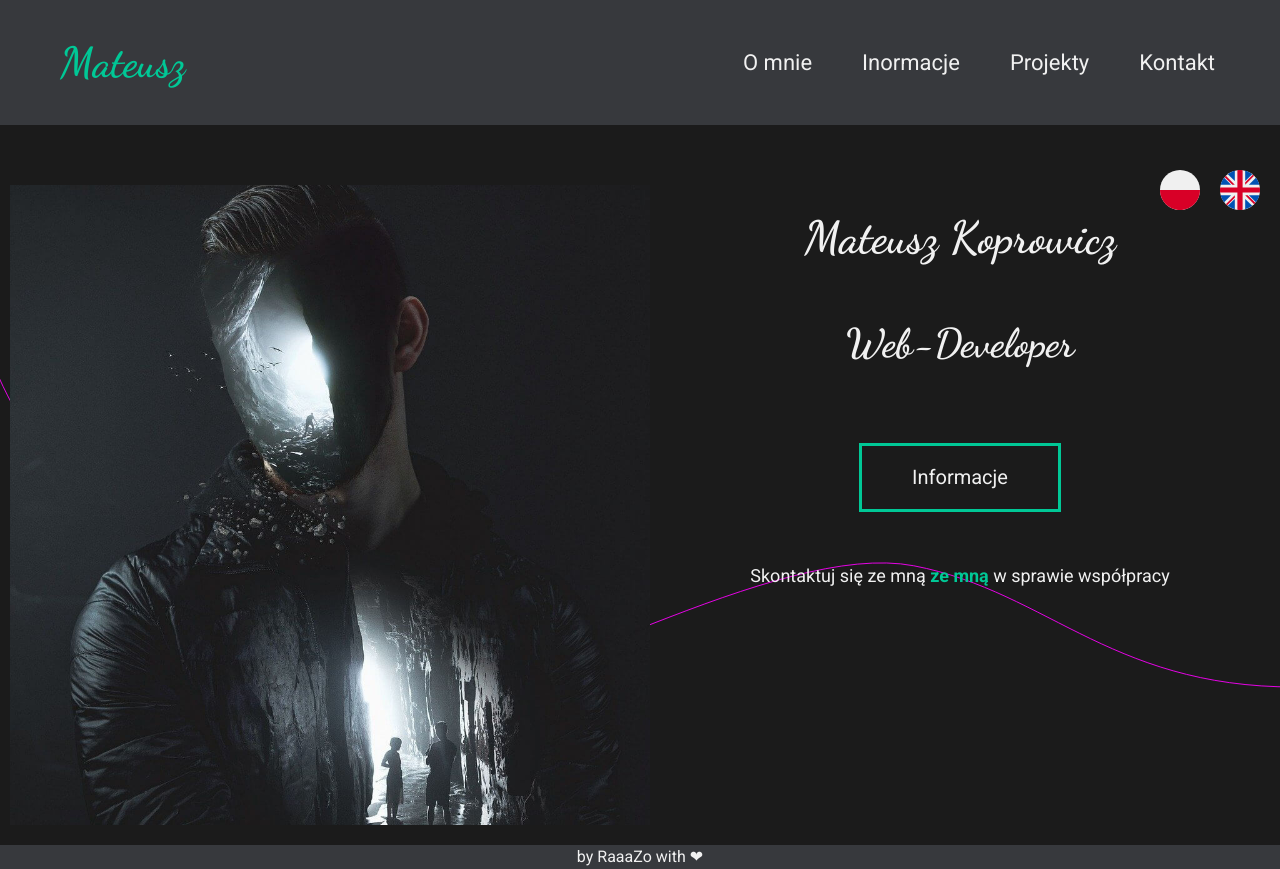
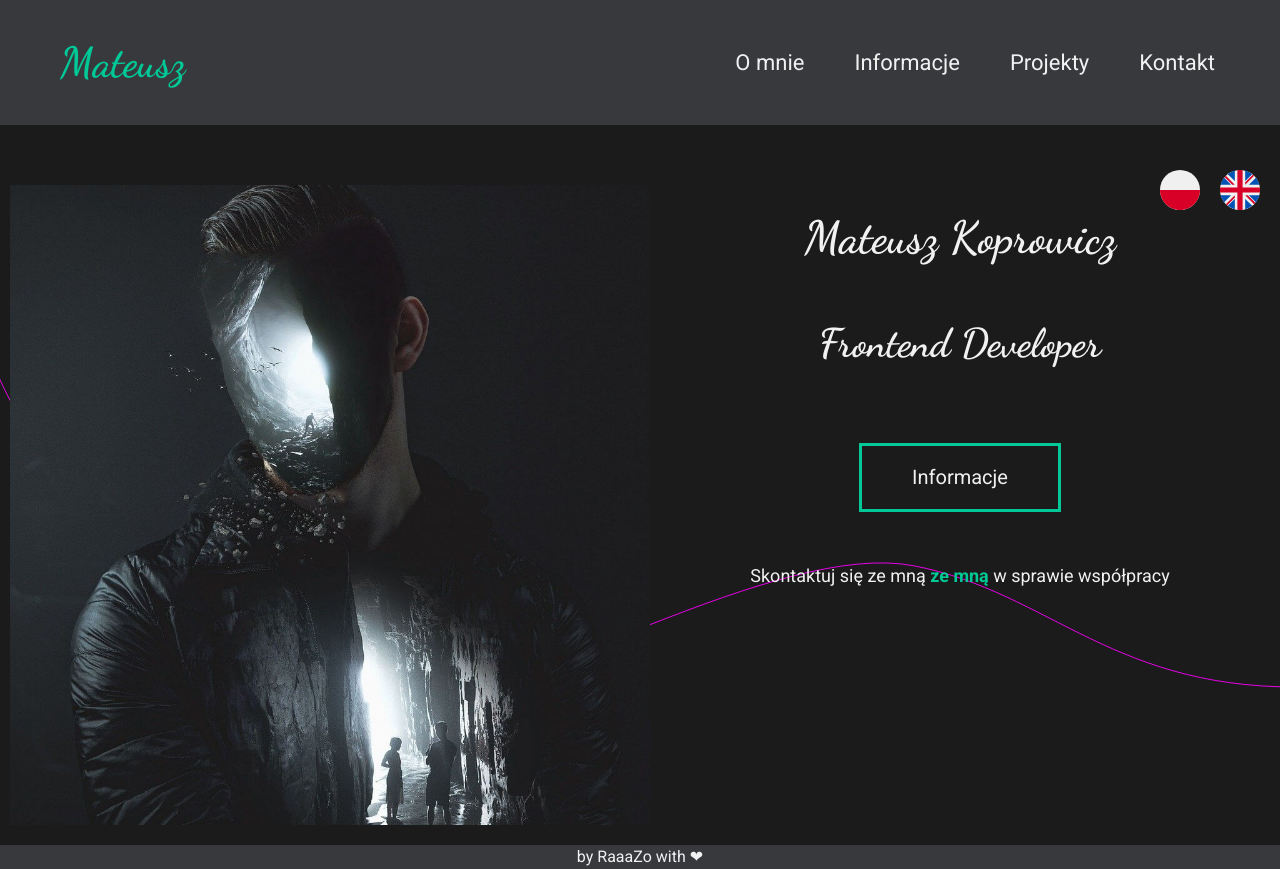
Before and after one commit to RaaaZo/portfolio_v2, a Gatsby site: page / in a window 1280 px wide. Built offline with nearby package versions, Linux system fonts and the light colour scheme; Gatsby itself is replaced by a stand-in of ours.

Commit message:
fix typos

```diff
--- a/src/components/HomeContent.tsx
+++ b/src/components/HomeContent.tsx
@@ -21,7 +21,7 @@ const HomeContent = () => {
       animate="show"
     >
       <motion.h1 variants={fadeIn}>Mateusz Koprowicz</motion.h1>
-      <motion.h2 variants={fadeIn}>Web-Developer</motion.h2>
+      <motion.h2 variants={fadeIn}>Frontend Developer</motion.h2>
 
       <AniLink fade to="/info">
         <Button variants={fadeIn}>{t("button")}</Button>
--- a/src/locale/home/homePl.json
+++ b/src/locale/home/homePl.json
@@ -4,7 +4,7 @@
   "span": "ze mną",
   "secondParagraph": "w sprawie współpracy",
   "about": "O mnie",
-  "info": "Inormacje",
+  "info": "Informacje",
   "projects": "Projekty",
   "contact": "Kontakt"
 }
```
